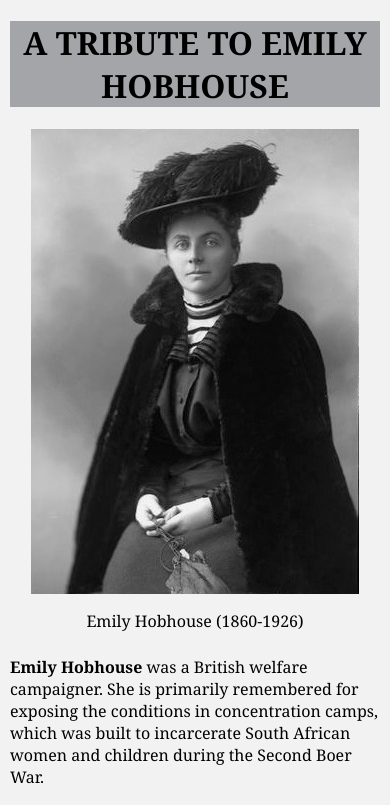
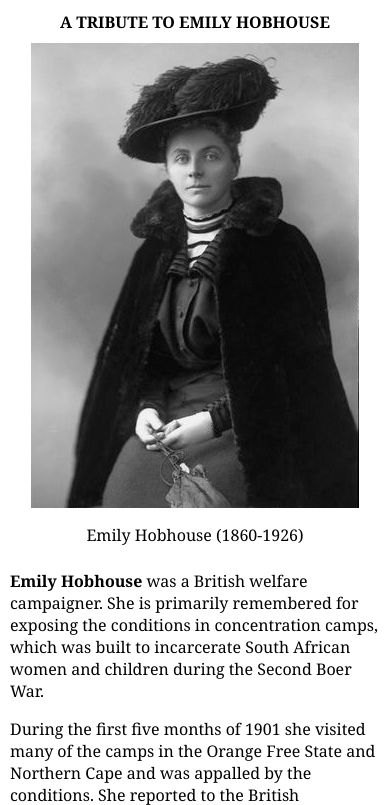
Before and after one commit to JoBarkhuizen/FCC_Tribute_Page, a plain HTML site: page index.html in a window 390 px wide. Shown: the top 805 px of the page. Drawn offline with Linux system fonts and the light colour scheme.

Commit message:
Add files via upload

```diff
--- a/index.html
+++ b/index.html
@@ -8,24 +8,31 @@
     <meta name="viewport" content="width=device-width, initial-scale=1.0">
 
 <style>
+
     body{
         background-color: #d1d3d6;
         font-family: georgia, sans-serif;
         margin-left: 10px;
         margin-right: 10px;
     }
-    @media screen and (max-width: 600px) { body{ background-color: #f2f2f2;}}
+/*under 500px screen */
+@media screen and (max-width: 31.25em) {
+	body {background-color: white;}}
 
     #main{
         display: block;
         }
 
-    #title{
+   header #title{
         text-transform: uppercase;
         background-color: #a3a5a8;
         height: 100%;
         text-align: center;
     }
+       /*under 500px screen */
+    @media screen and (max-width: 31.25em) {
+	header #title {background-color: white;
+    font-size: 1em;}}
 
    #image{
         max-width: 100%;
```
